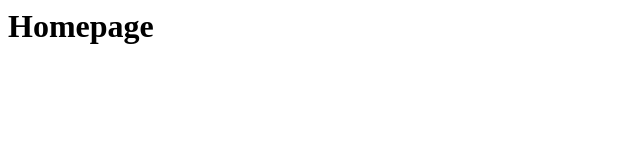
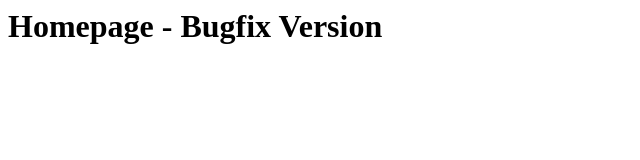
Before and after one commit to Utkarsh1021/DisasterPrep_GitAssignment, a plain HTML site: page index.html in a window 1280 px wide. Shown: the whole page, without its empty margins (0-640 px from the left). Drawn offline with Linux system fonts and the light colour scheme.

Commit message:
fix: conflicting homepage edit from bugfix branch

```diff
--- a/index.html
+++ b/index.html
@@ -1 +1 @@
-<h1>Homepage</h1>
+<h1>Homepage - Bugfix Version</h1>
```
